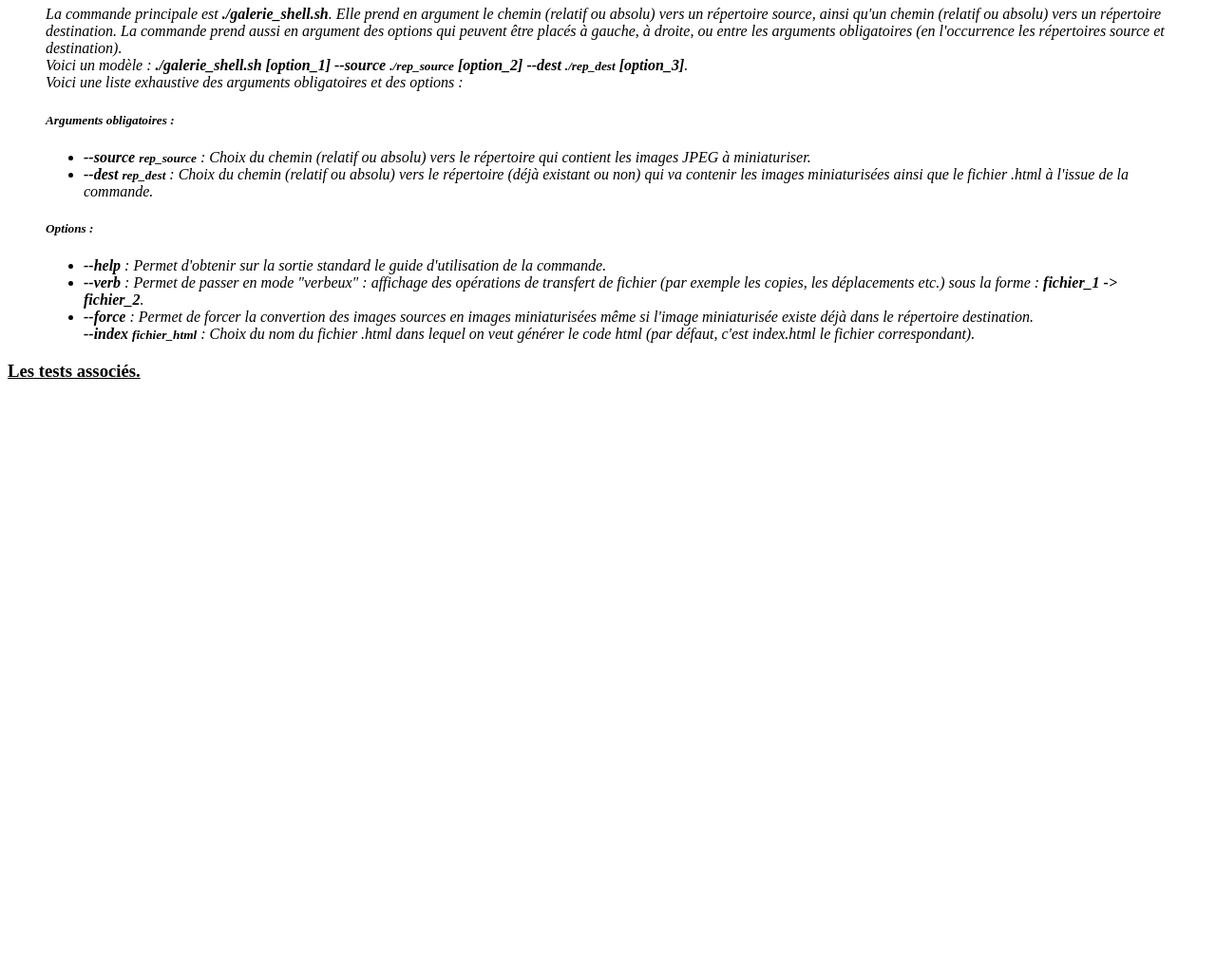
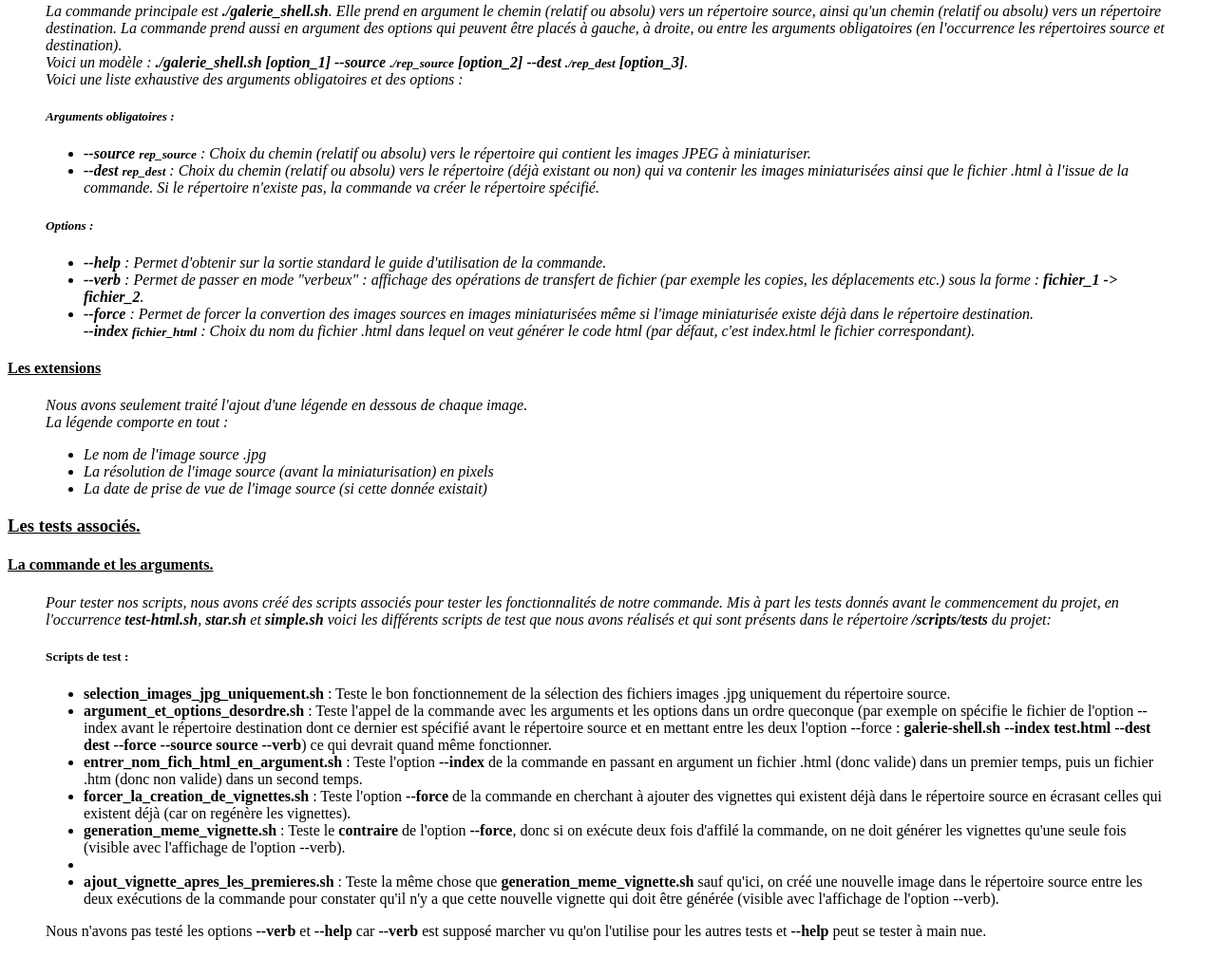
Before and after one commit to michelprojets/Ensimag-TPs-S1, a plain HTML site: page Unix/projet-unix-1-sans-git/rapport/rapport.html in a window 1280 px wide. Shown: the part 442-1470 px from the top of the page at 95% size. Before the commit the page ends 862 px from the top, so only its background shows below. Drawn offline with Linux system fonts and the light colour scheme.

Commit message:
projet-unix-1

```diff
--- a/Unix/projet-unix-1-sans-git/rapport/rapport.html
+++ b/Unix/projet-unix-1-sans-git/rapport/rapport.html
@@ -10,18 +10,21 @@
 
   <body>
     <h1 style="text-align:center;text-decoration:underline;">Rapport du projet unix</h1>
-    <h2 style="text-align:center;text-decoration:underline;">Génération d'une galerie d'images</h1>
-    <div style="margin-top:10%">
+    <h2 style="text-align:center;text-decoration:underline;">Génération d'une galerie d'images</h2>
+    <h3 style="text-align:center;">Michel Yoeung et Billy Ndihokubwayo (groupe 2)</h3>
+    <div style="margin-top:5%">
       <h3 style="text-decoration:underline;">Vue d'ensemble du programme.</h3>
       <div>
         <section>
-          <h4 style="text-decoration:underline;">Fonctionnement général de la commande.</h3>
+          <h4 style="text-decoration:underline;">Fonctionnement général de la commande.</h4>
           <blockquote>
             <em>
               Le but du projet est d'écrire un programme réunissant plusieurs scripts shell afin de
               pouvoir miniaturiser tous les images .jpg d'un répertoire source dans un répertoire
               destination, pour ensuite les intégrer en html dans un fichier .html (code html qui pourra
               ensuite être interprếté par le navigateur).</br>
+              Le navigateur affichera les vignettes successives de gauche à droite (et de haut en bas)
+              avec une <a href="#legende">légende plus ou moins détaillée</a> en dessous de chaque vignette</br>
               Le projet comporte deux scripts : <b>galerie_shell.sh</b> qui est le script principal (il traite
               les arguments de la commande) et <b>utilities.sh</b> qui contient les fonctions destinés à
               générer le code html.
@@ -29,7 +32,7 @@
           </blockquote>
         </section>
         <section>
-          <h4 style="text-decoration:underline;">La commande et les arguments.</h3>
+          <h4 style="text-decoration:underline;">La commande et les arguments.</h4>
           <blockquote>
             <em>
               La commande principale est <b>./galerie_shell.sh</b>. Elle prend en argument le chemin
@@ -49,7 +52,8 @@
               <li>
                 <b>--dest <small>rep_dest</small></b> : Choix du chemin (relatif ou absolu) vers
                 le répertoire (déjà existant ou non) qui va contenir les images miniaturisées ainsi
-                que le fichier .html à l'issue de la commande.
+                que le fichier .html à l'issue de la commande. Si le répertoire n'existe pas, la commande
+                va créer le répertoire spécifié.
               </li>
             </ul>
             <h5>Options :</h5>
@@ -74,11 +78,80 @@
             </em>
           </blockquote>
         </section>
+        <section>
+          <h4 style="text-decoration:underline;">Les extensions</h4>
+          <blockquote id="legende">
+            <em>
+              Nous avons seulement traité l'ajout d'une légende en dessous de chaque image.</br>
+              La légende comporte en tout :</br>
+              <ul>
+                <li>
+                  Le nom de l'image source .jpg
+                </li>
+                <li>
+                  La résolution de l'image source (avant la miniaturisation) en pixels
+                </li>
+                <li>
+                  La date de prise de vue de l'image source (si cette donnée existait)
+              </ul>
+            </em>
+          </blockquote>
+        </section>
       </div>
       <h3 style="text-decoration:underline;">Les tests associés.</h3>
       <div>
-
+        <section>
+          <h4 style="text-decoration:underline;">La commande et les arguments.</h4>
+          <blockquote>
+            <em>
+              Pour tester nos scripts, nous avons créé des scripts associés pour tester les fonctionnalités
+              de notre commande. Mis à part les tests donnés avant le commencement du projet, en l'occurrence
+              <b>test-html.sh</b>, <b>star.sh</b> et <b>simple.sh</b> voici les différents scripts de test
+              que nous avons réalisés et qui sont présents dans le répertoire <b>/scripts/tests</b> du projet:
+            </em>
+            <h5>Scripts de test :</h5>
+            <ul>
+              <li>
+                <b>selection_images_jpg_uniquement.sh</b> : Teste le bon fonctionnement de la sélection des
+                fichiers images .jpg uniquement du répertoire source.
+              </li>
+              <li>
+                <b>argument_et_options_desordre.sh</b> : Teste l'appel de la commande avec les arguments et
+                les options dans un ordre queconque (par exemple on spécifie le fichier de l'option --index
+                avant le répertoire destination dont ce dernier est spécifié avant le répertoire source et
+                en mettant entre les deux l'option --force : <b>galerie-shell.sh --index test.html --dest dest
+                --force --source source --verb</b>) ce qui devrait quand même fonctionner.
+              </li>
+              <li>
+                <b>entrer_nom_fich_html_en_argument.sh</b> : Teste l'option <b>--index</b> de la commande en passant
+                en argument un fichier .html (donc valide) dans un premier temps, puis un fichier .htm (donc non
+                valide) dans un second temps.
+              </li>
+              <li>
+                <b>forcer_la_creation_de_vignettes.sh</b> : Teste l'option <b>--force</b> de la commande en cherchant à
+                ajouter des vignettes qui existent déjà dans le répertoire source en écrasant celles qui existent
+                déjà (car on regénère les vignettes).
+              </li>
+              <li>
+                <b>generation_meme_vignette.sh</b> : Teste le <b>contraire</b> de l'option <b>--force</b>, donc si on exécute
+                deux fois d'affilé la commande, on ne doit générer les vignettes qu'une seule fois (visible avec
+                l'affichage de l'option --verb).
+              <li>
+              <li>
+                <b>ajout_vignette_apres_les_premieres.sh</b> : Teste la même chose que <b>generation_meme_vignette.sh</b>
+                sauf qu'ici, on créé une nouvelle image dans le répertoire source entre les deux exécutions de la
+                commande pour constater qu'il n'y a que cette nouvelle vignette qui doit être générée (visible avec
+                l'affichage de l'option --verb).
+              </li>
+            </ul>
+            Nous n'avons pas testé les options <b>--verb</b> et <b>--help</b> car <b>--verb</b> est supposé marcher vu qu'on
+            l'utilise pour les autres tests et <b>--help</b> peut se tester à main nue.
+            </em>
+          </blockquote>
+        </section>
       </div>
+    <footer style="margin-top:5%;"
+    </footer>
   </body>
 
 </html>
```
Also changed, not shown: Unix/projet-unix-1-sans-git/squelette-tpl-unix/index.html (deleted, +0 -13 lines), Unix/projet-unix-1.txt, 19 other files.
